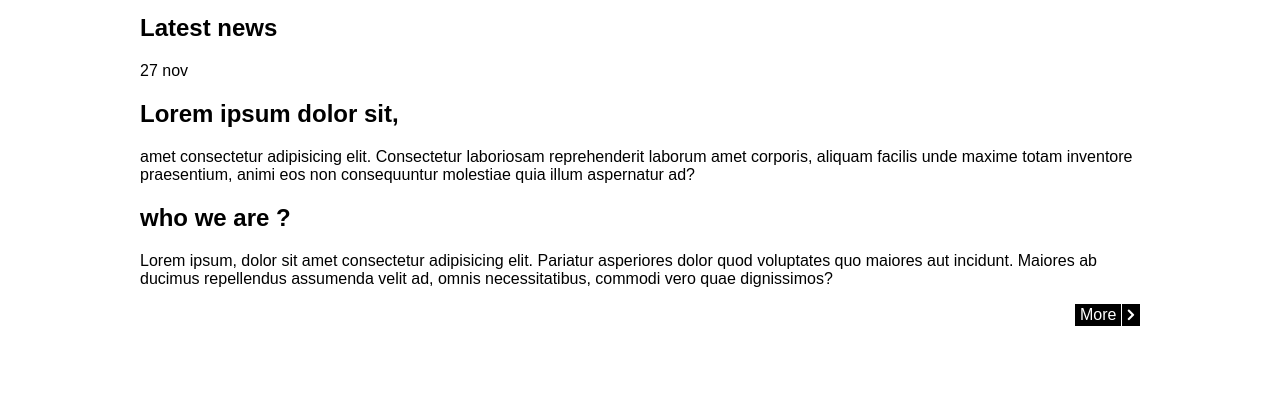
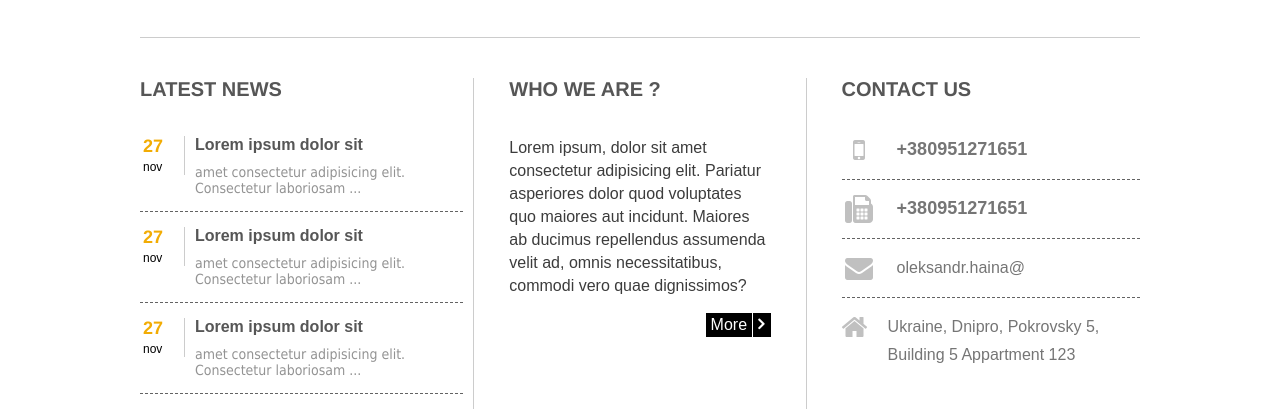
Before and after one commit to Zander12345/project_html, a plain HTML site: page index.html in a window 1280 px wide. Shown: the part 508-917 px from the top of the page. Before the commit the page ends 834 px from the top, so only its background shows below. Drawn offline with Linux system fonts and the light colour scheme.

Commit message:
create info block

```diff
--- a/index.html
+++ b/index.html
@@ -74,24 +74,47 @@
                 </div>
             </div>
             <div class="info">
-                <div class="info_news">
-                    <h2>Latest news</h2>
-                    <section>
-                        <div>27 nov</div>
+                <div class="info__news">
+
+                    <h2 class="info__title">Latest news</h2>
+
+                    <section class="info__article">
+                        <div class="info__date"><i class="info__num">27</i> <i class="info__mon">nov</i></div>
                         <div>
-                            <h1>Lorem ipsum dolor sit, </h1>
-                            <p>
+                            <h1 class="info__chapter">Lorem ipsum dolor sit</h1>
+                            <p class="info__description">
                                 amet consectetur adipisicing elit.
-                                Consectetur laboriosam reprehenderit laborum amet corporis,
-                                aliquam facilis unde maxime totam inventore praesentium,
-                                animi eos non consequuntur molestiae quia illum aspernatur ad?
+                                Consectetur laboriosam ...
                             </p>
                         </div>
                     </section>
+
+                    <section class="info__article">
+                        <div class="info__date"><i class="info__num">27</i> <i class="info__mon">nov</i></div>
+                        <div>
+                            <h1 class="info__chapter">Lorem ipsum dolor sit</h1>
+                            <p class="info__description">
+                                amet consectetur adipisicing elit.
+                                Consectetur laboriosam ...
+                            </p>
+                        </div>
+                    </section>
+
+                    <section class="info__article">
+                        <div class="info__date"><i class="info__num">27</i> <i class="info__mon">nov</i></div>
+                        <div>
+                            <h1 class="info__chapter">Lorem ipsum dolor sit</h1>
+                            <p class="info__description">
+                                amet consectetur adipisicing elit.
+                                Consectetur laboriosam ...
+                            </p>
+                        </div>
+                    </section>
+
                 </div>
                 <div class="info__about">
                     <section>
-                        <h1>who we are ?</h1>
+                        <h1 class="info__title">who we are ?</h1>
                         <p>
                             Lorem ipsum, dolor sit amet consectetur adipisicing elit.
                             Pariatur asperiores dolor quod voluptates quo maiores aut incidunt.
@@ -105,6 +128,29 @@
                     </section>
                 </div>
                 <div class="info__contacts">
+                    <section>
+                        <h1 class="info__title">Contact us</h1>
+                        <ul>
+                            <li class="info__item">
+                                <i class="info__icon fa fa-mobile" aria-hidden="true"></i>
+                                <span class="info__phone">+380951271651</span>
+                            </li>
+                            <li class="info__item">
+                                <i class="info__icon fa fa-fax" aria-hidden="true"></i>
+                                <span class="info__phone">+380951271651</span>
+                            </li>
+                            <li class="info__item">
+                                <i class="info__icon fa fa-envelope" aria-hidden="true"></i>
+                                <span class="info__address">oleksandr.haina@</span>
+                            </li>
+                            <li class="info__item">
+                                <i class="info__icon fa fa-home" aria-hidden="true"></i>
+                                <span class="info__address">Ukraine, Dnipro, Pokrovsky 5, Building 5 Appartment 123</span>
+                            </li>
+
+
+                        </ul>
+                    </section>
                 </div>
             </div>
         </main>
--- a/style.css
+++ b/style.css
@@ -127,12 +127,15 @@ li {
 /*End header styles */
 
 /*Bunners styles*/
+
 .banners {
     display: flex;
     flex-wrap: wrap;
     justify-content: space-between;
+    padding-bottom: 40px;
+    margin-bottom: 40px;
+    border-bottom: 1px solid #ccc;
 }
-
 
 .banners__title {
     width: 100%;
@@ -142,17 +145,16 @@ li {
     color: black;
     font-family: "Tahoma";
 }
+
 .banners__left {
     border: 3px solid #b0b0b0;
 }
-
 
 .banners__control {
     display: flex;
     justify-content: space-around;
     align-items: center;
 }
-
 
 .banners__btnL, .banners__btnR {
     color: #f2ac04;
@@ -161,8 +163,7 @@ li {
     padding: 15px 0;
 }
 
-.banners__left,
-.banners__right {
+.banners__left, .banners__right {
     width: 48%;
 }
 
@@ -190,8 +191,7 @@ color: white;
     padding: 15px;
 }
 
-.banners__overlayText,
-.banners__overlayWeightText {
+.banners__overlayText, .banners__overlayWeightText {
     font-family: "Novecentowide";
     text-transform: uppercase;
 }
@@ -214,6 +214,7 @@ padding: 15px;
     background: black;
     text-align: center;
     display: flex;
+    line-height: 20px;
 }
 
 .moreLink__arrow {
@@ -228,6 +229,120 @@ padding: 15px;
     display: block;
 }
 
+/* End banners
+
+/* Block info */
+
+.info {
+    display: flex;
+}
+
+.info__contacts, .info__about, .info__news {
+    width: 33.33%;
+}
+
+.info__about {
+    border-right: 1px solid #ccc;
+    border-left: 1px solid #ccc;
+
+    padding: 0 35px;
+    font-size: 16px;
+    line-height: 23px;
+    color: #3c3c3c;
+    font-family: "Helvetica CE";
+}
+
+.info__contacts {
+    padding-left: 35px;
+}
+
+.info__news {
+    padding-right: 10px;
+}
+
+.info__title {
+    margin: 0 0 35px;
+    color:#565656;
+    font-family: "Helvetica";
+    font-size: 20px;
+    text-transform: uppercase;
+
+}
+
+.info__chapter {
+    font-size: 16px;
+    color: #565656;
+    margin: 0 0 10px 0;
+}
+
+.info__description {
+    margin: 0;
+    font-size: 14px;
+    color: #939393;
+    font-family: "Tahoma";
+}
+
+.info__article {
+    display: flex;
+    align-items: flex-start;
+    border-bottom: 1px dashed #636363;
+    padding-bottom: 15px;
+    margin-bottom: 15px;
+}
+
+.info__date {
+    border-right: 1px solid #ccc;
+    padding: 0 10px 0 3px;
+    margin-right: 10px;
+}
+
+.info__num {
+    color: #f2ac04;
+    font-family: "Helvetica";
+    font-weight: bold;
+    font-size: 18px;
+    font-style: normal;
+}
+
+.info__mon {
+    font-style: normal;
+    font-size: 12px;
+}
+
+.info__icon {
+    color: #c0c0c0;
+    font-size: 28px;
+    width: 35px;
+    text-align: center;
+    margin-right: 20px;
+}
+
+.info__item {
+    display: flex;
+    align-items: center;
+    border-bottom: 1px dashed #636363;
+    padding-bottom: 15px;
+    margin-bottom: 15px;
+}
+
+.info__item:last-child {
+    border: none;
+    align-items: flex-start;
+}
+
+.info__phone {
+    font-weight: bold;
+    color: #757575;
+    font-size: 18px;
+}
+
+.info__address {
+    color: #757575;
+    line-height: 28px;
+}
+
+/* End Block info */
+
 @media (max-width: 1000px) {
     .container {
         padding: 15px;
@@ -238,15 +353,12 @@ padding: 15px;
 }
 
 @media (max-width: 975px) {
-
     .banners__overlay {
         top: 15px;
     }
-
     .banners__overlayText {
         font-size: 24px;
     }
-
     .banners__overlayWeightText {
         font-size: 30px;
     }
@@ -273,34 +385,25 @@ padding: 15px;
     .header__menu {
         justify-content: center;
     }
-
     .banners {
         justify-content: center;
         text-align: center;
     }
-
-    .banners__left,
-    .banners__right {
+    .banners__left, .banners__right {
         width: 75%;
     }
-
     .banners__left {
         margin-bottom: 15px;
     }
 }
 
-
-
 @media (max-width: 500px) {
-    .banners__left,
-    .banners__right {
+    .banners__left, .banners__right {
         width: 95%;
     }
-
     .banners__overlayText {
         font-size: 18px;
     }
-
     .banners__overlayWeightText {
         font-size: 24px;
     }
```
Lines whose indentation alone changed are shown as unchanged.
